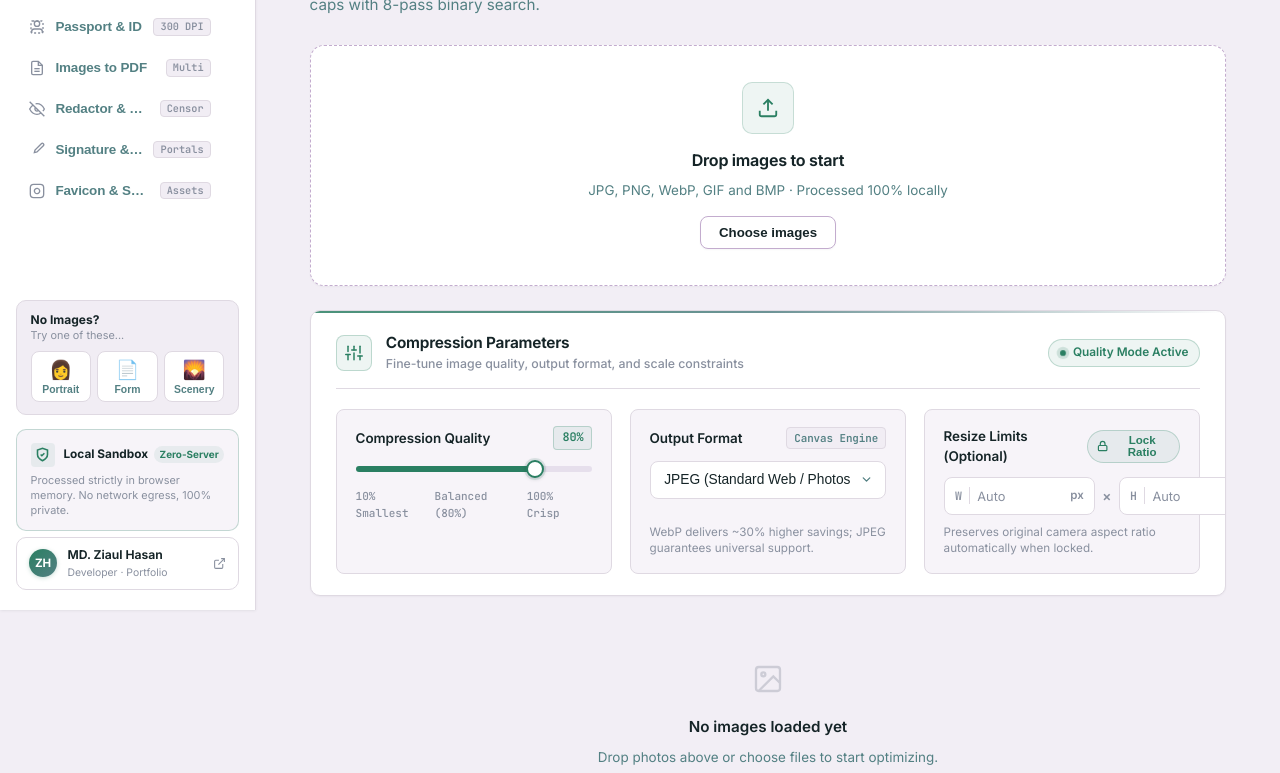
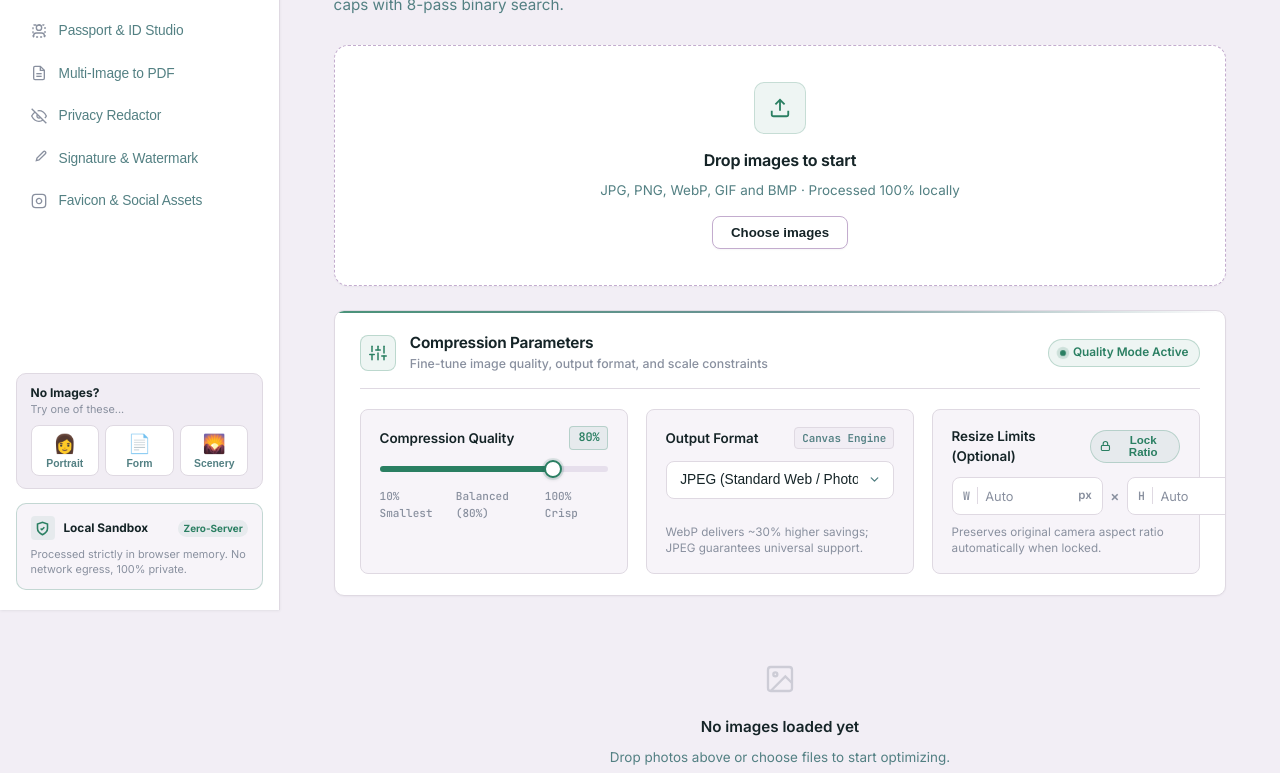
Before and after one commit to zhsaikot/pixelshield, a plain HTML site: page index.html in a window 1280 px wide. Shown: the part 190-963 px from the top of the page. Drawn offline with nearby package versions, Linux system fonts and the light colour scheme.

Commit message:
fix: remove author card from sidebar and improve sidebar option legibility without truncation

```diff
--- a/css/style.css
+++ b/css/style.css
@@ -204,11 +204,11 @@ a:hover {
 .sidebar-nav .nav-tab-btn {
   display: flex;
   align-items: center;
-  gap: 0.65rem;
-  padding: 0.52rem 0.75rem;
+  gap: 0.75rem;
+  padding: 0.58rem 0.85rem;
   border-radius: var(--radius-md);
-  font-size: 0.84rem;
-  font-weight: 550;
+  font-size: 0.86rem;
+  font-weight: 500;
   color: var(--text-secondary);
   background: transparent;
   border: 1px solid transparent;
@@ -231,29 +231,23 @@ a:hover {
 .nav-btn-text {
   flex: 1;
   white-space: nowrap;
-  overflow: hidden;
-  text-overflow: ellipsis;
   letter-spacing: -0.01em;
+  font-size: 0.86rem;
+  line-height: 1.25;
 }
 
 .nav-badge-pill {
-  font-size: 0.64rem;
-  font-weight: 650;
-  font-family: var(--font-mono);
-  padding: 0.08rem 0.38rem;
-  border-radius: var(--radius-xs);
-  background: var(--bg-tertiary);
-  color: var(--text-muted);
-  border: 1px solid var(--border-subtle);
+  display: none;
 }
 
 .nav-active-dot {
-  width: 5px;
-  height: 5px;
+  width: 6px;
+  height: 6px;
   border-radius: 50%;
   background: transparent;
-  transition: background 160ms ease;
+  transition: all 160ms ease;
   flex-shrink: 0;
+  margin-left: auto;
 }
 
 .sidebar-nav .nav-tab-btn:hover {
@@ -263,7 +257,8 @@ a:hover {
   transform: translateX(2px);
 }
 
-.sidebar-nav .nav-tab-btn:hover .nav-btn-icon {
+.sidebar-nav .nav-tab-btn:hover .nav-btn-icon,
+.sidebar-nav .nav-tab-btn:hover .nav-btn-text {
   color: var(--text-primary);
 }
 
@@ -279,14 +274,14 @@ a:hover {
   color: var(--accent-primary);
 }
 
-.sidebar-nav .nav-tab-btn.active .nav-badge-pill {
-  background: var(--accent-primary);
-  color: #FFFFFF;
-  border-color: var(--accent-primary);
+.sidebar-nav .nav-tab-btn.active .nav-btn-text {
+  color: var(--accent-primary);
+  font-weight: 650;
 }
 
 .sidebar-nav .nav-tab-btn.active .nav-active-dot {
   background: var(--accent-primary);
+  box-shadow: 0 0 6px var(--accent-primary);
 }
 
 /* Quick Test Presets (PixorAI Mockup Feature) */
@@ -2642,88 +2637,6 @@ a:hover {
   transform: translate(1px, -1px);
 }
 
-/* Sidebar Creator Badge */
-.sidebar-author-card {
-  display: flex;
-  align-items: center;
-  gap: 0.65rem;
-  padding: 0.55rem 0.75rem;
-  margin-top: 0.35rem;
-  border-radius: var(--radius-lg);
-  background: var(--bg-card);
-  border: 1px solid var(--border-subtle);
-  text-decoration: none;
-  color: var(--text-primary);
-  transition: all 160ms cubic-bezier(0.16, 1, 0.3, 1);
-}
-
-.sidebar-author-card:hover {
-  border-color: var(--accent-primary);
-  background: var(--bg-hover);
-  transform: translateY(-1px);
-  box-shadow: var(--shadow-xs);
-}
-
-.author-avatar {
-  width: 28px;
-  height: 28px;
-  border-radius: 50%;
-  background: linear-gradient(135deg, var(--accent-primary), var(--pine-blue));
-  color: #FFFFFF;
-  display: flex;
-  align-items: center;
-  justify-content: center;
-  font-size: 0.72rem;
-  font-weight: 750;
-  letter-spacing: -0.02em;
-  flex-shrink: 0;
-  box-shadow: 0 1px 4px rgba(42, 127, 98, 0.25);
-}
-
-.author-meta {
-  display: flex;
-  flex-direction: column;
-  min-width: 0;
-  flex: 1;
-}
-
-.author-name {
-  font-size: 0.76rem;
-  font-weight: 650;
-  color: var(--text-primary);
-  white-space: nowrap;
-  overflow: hidden;
-  text-overflow: ellipsis;
-}
-
-.author-sub {
-  font-size: 0.65rem;
-  color: var(--text-muted);
-  white-space: nowrap;
-  overflow: hidden;
-  text-overflow: ellipsis;
-}
-
-.author-arrow {
-  color: var(--text-muted);
-  flex-shrink: 0;
-  transition: transform 160ms ease, color 160ms ease;
-}
-
-.sidebar-author-card:hover .author-arrow {
-  color: var(--accent-primary);
-  transform: translateX(1px) translateY(-1px);
-}
-
-.studio-shell.sidebar-collapsed .sidebar-author-card {
-  padding: 0.45rem;
-  justify-content: center;
-}
-
-.studio-shell.sidebar-collapsed .author-meta,
-.studio-shell.sidebar-collapsed .author-arrow {
-  display: none !important;
-}
 
 /* Empty State */
 .empty-state {
--- a/css/variables.css
+++ b/css/variables.css
@@ -108,7 +108,7 @@
   /* Layout & Studio Shell */
   --header-height: 64px;
   --max-content-width: 1200px;
-  --sidebar-width: 256px;
+  --sidebar-width: 280px;
   --sidebar-collapsed-width: 72px;
   --topbar-height: 58px;
   --stage-bg: #F2EEF5;
--- a/index.html
+++ b/index.html
@@ -60,7 +60,7 @@
       <div class="sidebar-section-title">Image Tools</div>
       <nav class="sidebar-nav" aria-label="Tools Navigation">
         <!-- Tool 1 -->
-        <button class="nav-tab-btn active" data-tab="compress" aria-selected="true" title="Smart Compressor (Target-KB)">
+        <button class="nav-tab-btn active" data-tab="compress" aria-selected="true" title="Smart Compressor (Target-KB &amp; Quality)">
           <div class="nav-btn-icon">
             <svg width="16" height="16" viewBox="0 0 24 24" fill="none" stroke="currentColor" stroke-width="2">
               <polyline points="4 14 10 14 10 20"></polyline>
@@ -70,20 +70,18 @@
             </svg>
           </div>
           <span class="nav-btn-text">Smart Compressor</span>
-          <span class="nav-badge-pill">Target-KB</span>
           <span class="nav-active-dot"></span>
         </button>
 
         <!-- Tool 2 -->
-        <button class="nav-tab-btn" data-tab="convert" aria-selected="false" title="Format Converter &amp; EXIF Purge">
+        <button class="nav-tab-btn" data-tab="convert" aria-selected="false" title="Format Converter &amp; EXIF Stripper">
           <div class="nav-btn-icon">
             <svg width="16" height="16" viewBox="0 0 24 24" fill="none" stroke="currentColor" stroke-width="2">
               <path d="M12 22s8-4 8-10V5l-8-3-8 3v7c0 6 8 10 8 10z"></path>
               <path d="M10 9l5 3-5 3V9z"></path>
             </svg>
           </div>
-          <span class="nav-btn-text">Converter &amp; EXIF</span>
-          <span class="nav-badge-pill">WebP/JPG</span>
+          <span class="nav-btn-text">Format &amp; EXIF Stripper</span>
           <span class="nav-active-dot"></span>
         </button>
 
@@ -96,13 +94,12 @@
               <rect x="3" y="3" width="18" height="18" rx="2" stroke-dasharray="3 3"></rect>
             </svg>
           </div>
-          <span class="nav-btn-text">Passport &amp; ID</span>
-          <span class="nav-badge-pill">300 DPI</span>
+          <span class="nav-btn-text">Passport &amp; ID Studio</span>
           <span class="nav-active-dot"></span>
         </button>
 
         <!-- Tool 4 -->
-        <button class="nav-tab-btn" data-tab="img-to-pdf" aria-selected="false" title="Images to PDF Studio">
+        <button class="nav-tab-btn" data-tab="img-to-pdf" aria-selected="false" title="Multi-Image to PDF Studio">
           <div class="nav-btn-icon">
             <svg width="16" height="16" viewBox="0 0 24 24" fill="none" stroke="currentColor" stroke-width="2">
               <path d="M14 2H6a2 2 0 0 0-2 2v16a2 2 0 0 0 2 2h12a2 2 0 0 0 2-2V8z"></path>
@@ -111,8 +108,7 @@
               <line x1="16" y1="17" x2="8" y2="17"></line>
             </svg>
           </div>
-          <span class="nav-btn-text">Images to PDF</span>
-          <span class="nav-badge-pill">Multi</span>
+          <span class="nav-btn-text">Multi-Image to PDF</span>
           <span class="nav-active-dot"></span>
         </button>
 
@@ -124,8 +120,7 @@
               <line x1="1" y1="1" x2="23" y2="23"></line>
             </svg>
           </div>
-          <span class="nav-btn-text">Redactor &amp; Blur</span>
-          <span class="nav-badge-pill">Censor</span>
+          <span class="nav-btn-text">Privacy Redactor</span>
           <span class="nav-active-dot"></span>
         </button>
 
@@ -137,7 +132,6 @@
             </svg>
           </div>
           <span class="nav-btn-text">Signature &amp; Watermark</span>
-          <span class="nav-badge-pill">Portals</span>
           <span class="nav-active-dot"></span>
         </button>
 
@@ -150,8 +144,7 @@
               <line x1="17.5" y1="6.5" x2="17.51" y2="6.5"></line>
             </svg>
           </div>
-          <span class="nav-btn-text">Favicon &amp; Social</span>
-          <span class="nav-badge-pill">Assets</span>
+          <span class="nav-btn-text">Favicon &amp; Social Assets</span>
           <span class="nav-active-dot"></span>
         </button>
       </nav>
@@ -194,16 +187,6 @@
         </div>
         <div class="privacy-engine-text">Processed strictly in browser memory. No network egress, 100% private.</div>
       </div>
-
-      <!-- Sidebar Creator Badge (Inspired by PixorAI reference) -->
-      <a href="https://mdziaulhasan.com/" target="_blank" rel="noopener noreferrer" class="sidebar-author-card" title="Visit Developer Website: mdziaulhasan.com">
-        <div class="author-avatar">ZH</div>
-        <div class="author-meta">
-          <span class="author-name">MD. Ziaul Hasan</span>
-          <span class="author-sub">Developer · Portfolio</span>
-        </div>
-        <svg class="author-arrow" width="13" height="13" viewBox="0 0 24 24" fill="none" stroke="currentColor" stroke-width="2"><path d="M18 13v6a2 2 0 0 1-2 2H5a2 2 0 0 1-2-2V8a2 2 0 0 1 2-2h6"></path><polyline points="15 3 21 3 21 9"></polyline><line x1="10" y1="14" x2="21" y2="3"></line></svg>
-      </a>
     </aside>
 
     <!-- 2. STUDIO MAIN COLUMN -->
```
